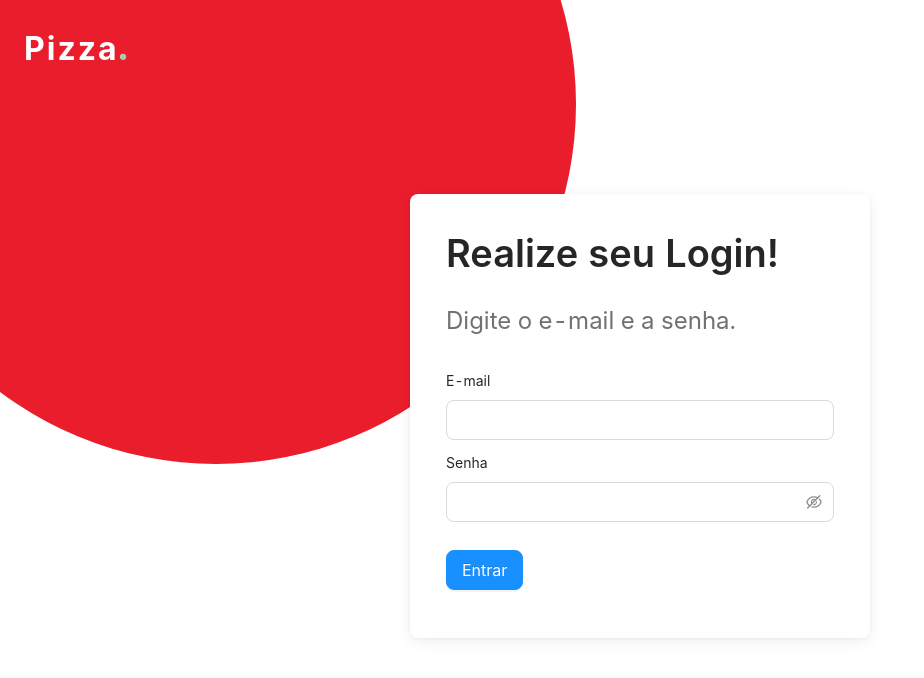
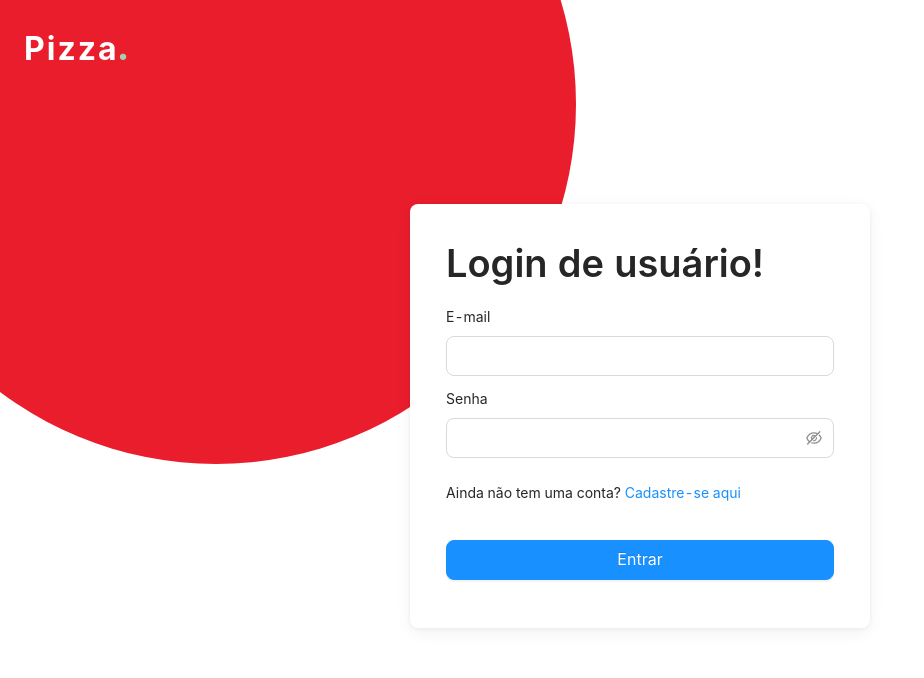
Before and after one commit to luizfban/TP-Pizzaria, a React (Create React App) app: page /login in a window 1280 px wide. Shown: the top 678 px of the page, without its empty margins (0-924 px from the left). Built offline with nearby package versions, Linux system fonts and the light colour scheme.

Commit message:
fix some things in login

```diff
--- /dev/null
+++ b/src/components/FormLayout.js
@@ -0,0 +1,51 @@
+import styled from "styled-components";
+
+const FormLayout = ({ children }) => (
+  <Wrapper>
+    <Logo>
+      Pizza<b>.</b>
+    </Logo>
+    {children}
+  </Wrapper>
+);
+
+const Wrapper = styled.section`
+  display: flex;
+  align-items: center;
+  justify-content: center;
+  position: relative;
+  height: 100%;
+  overflow-x: hidden;
+  padding: 64px 0 32px;
+
+  &:before {
+    content: "";
+    position: absolute;
+    background: #ea1d2c;
+    border-radius: 100%;
+    top: -32vh;
+    left: -18vh;
+    width: 90vh;
+    height: 90vh;
+  }
+
+  @media (max-height: 744px) {
+    height: auto;
+  }
+`;
+
+const Logo = styled.div`
+  position: absolute;
+  top: 24px;
+  left: 24px;
+  color: #fff;
+  font-size: 32px;
+  font-weight: 700;
+  letter-spacing: 2px;
+
+  b {
+    color: #a3d1ae;
+  }
+`;
+
+export default FormLayout;
--- a/src/components/Login.js
+++ b/src/components/Login.js
@@ -1,16 +1,13 @@
-import { Card, Form, Input, Button, Typography, Switch } from "antd";
+import { Card, Form, Input, Button, Typography, Space } from "antd";
+import { Link } from "react-router-dom";
 import styled from "styled-components";
 
+import FormLayout from "./FormLayout";
+
 const Login = ({ form, onSubmit, isLoading }) => (
-  <Wrapper>
-    <Logo>
-      Pizza<b>.</b>
-    </Logo>
-    <RegisterCard>
-      <Typography.Title>Realize seu Login!</Typography.Title>
-      <Typography.Title level={2}>
-        Digite o e-mail e a senha.
-      </Typography.Title>
+  <FormLayout>
+    <LoginCard>
+      <Typography.Title>Login de usuário!</Typography.Title>
       <Form layout="vertical" form={form} onFinish={onSubmit} size="large">
         <Form.Item label="E-mail" name="email" rules={[{ type: "email" }]}>
           <Input
@@ -18,52 +15,33 @@ const Login = ({ form, onSubmit, isLoading }) => (
           />
         </Form.Item>
 
-          <>
-            <Form.Item label="Senha" name="password">
-              <Input.Password
-                onChange={(e) =>
-                  form.setFieldsValue({ password: e.target.value })
-                }
-              />
-            </Form.Item>
-          </>
-
+        <Form.Item label="Senha" name="password">
+          <Input.Password
+            onChange={(e) => form.setFieldsValue({ password: e.target.value })}
+          />
+        </Form.Item>
+        <Space style={{ margin: "12px 0 20px" }}>
+          <Typography.Text>
+            Ainda não tem uma conta?{" "}
+            <Link to="/register">Cadastre-se aqui</Link>
+          </Typography.Text>
+        </Space>
         <Form.Item>
-          <Button type="primary" htmlType="submit" loading={isLoading}>
+          <Button
+            type="primary"
+            htmlType="submit"
+            style={{ width: "100%" }}
+            loading={isLoading}
+          >
             Entrar
           </Button>
         </Form.Item>
       </Form>
-    </RegisterCard>
-  </Wrapper>
+    </LoginCard>
+  </FormLayout>
 );
 
-const Wrapper = styled.section`
-  display: flex;
-  align-items: center;
-  justify-content: center;
-  position: relative;
-  height: 100%;
-  overflow-x: hidden;
-  padding: 64px 0 32px;
-
-  &:before {
-    content: "";
-    position: absolute;
-    background: #ea1d2c;
-    border-radius: 100%;
-    top: -32vh;
-    left: -18vh;
-    width: 90vh;
-    height: 90vh;
-  }
-
-  @media (max-height: 744px) {
-    height: auto;
-  }
-`;
-
-const RegisterCard = styled(Card)`
+const LoginCard = styled(Card)`
   box-shadow: 0 1px 4px rgb(0 0 0 / 5%), 0 4px 16px rgb(0 0 0 / 6%);
   border-radius: 8px;
   border: none;
@@ -140,18 +118,4 @@ const RegisterCard = styled(Card)`
   }
 `;
 
-const Logo = styled.div`
-  position: absolute;
-  top: 24px;
-  left: 24px;
-  color: #fff;
-  font-size: 32px;
-  font-weight: 700;
-  letter-spacing: 2px;
-
-  b {
-    color: #a3d1ae;
-  }
-`;
-
 export default Login;
--- a/src/components/Register.js
+++ b/src/components/Register.js
@@ -1,13 +1,22 @@
-import { Card, Form, Input, Button, Typography, Radio, Switch } from "antd";
+import {
+  Card,
+  Form,
+  Input,
+  Button,
+  Typography,
+  Radio,
+  Switch,
+  Space,
+} from "antd";
+import { Link } from "react-router-dom";
 import styled from "styled-components";
 
+import FormLayout from "./FormLayout";
+
 const Register = ({ userType, setUserType, form, onSubmit, isLoading }) => (
-  <Wrapper>
-    <Logo>
-      Pizza<b>.</b>
-    </Logo>
+  <FormLayout>
     <RegisterCard>
-      <Typography.Title>Cadastre o usuário aqui!</Typography.Title>
+      <Typography.Title>Cadastre aqui!</Typography.Title>
       <Typography.Title level={2}>
         Qual tipo de usuário deseja cadastrar?
       </Typography.Title>
@@ -52,7 +61,11 @@ const Register = ({ userType, setUserType, form, onSubmit, isLoading }) => (
             </Form.Item>
           </>
         )}
-
+        <Space style={{ margin: "12px 0 20px" }}>
+          <Typography.Text>
+            Já possui uma conta? <Link to="/login">Faça login aqui</Link>
+          </Typography.Text>
+        </Space>
         <Form.Item>
           <Button type="primary" htmlType="submit" loading={isLoading}>
             Cadastrar
@@ -60,33 +73,8 @@ const Register = ({ userType, setUserType, form, onSubmit, isLoading }) => (
         </Form.Item>
       </Form>
     </RegisterCard>
-  </Wrapper>
+  </FormLayout>
 );
-
-const Wrapper = styled.section`
-  display: flex;
-  align-items: center;
-  justify-content: center;
-  position: relative;
-  height: 100%;
-  overflow-x: hidden;
-  padding: 64px 0 32px;
-
-  &:before {
-    content: "";
-    position: absolute;
-    background: #ea1d2c;
-    border-radius: 100%;
-    top: -32vh;
-    left: -18vh;
-    width: 90vh;
-    height: 90vh;
-  }
-
-  @media (max-height: 744px) {
-    height: auto;
-  }
-`;
 
 const RegisterCard = styled(Card)`
   box-shadow: 0 1px 4px rgb(0 0 0 / 5%), 0 4px 16px rgb(0 0 0 / 6%);
@@ -165,18 +153,4 @@ const RegisterCard = styled(Card)`
   }
 `;
 
-const Logo = styled.div`
-  position: absolute;
-  top: 24px;
-  left: 24px;
-  color: #fff;
-  font-size: 32px;
-  font-weight: 700;
-  letter-spacing: 2px;
-
-  b {
-    color: #a3d1ae;
-  }
-`;
-
 export default Register;
--- a/src/containers/Login.js
+++ b/src/containers/Login.js
@@ -2,24 +2,24 @@ import { Form, notification } from "antd";
 
 import api from "../services/api";
 import { Login as LoginComponent } from "../components";
+import { useNavigate } from "react-router-dom";
 
 const Login = () => {
   const [form] = Form.useForm();
-
-  const url = "login";
+  const navigate = useNavigate();
 
   const onSubmit = async () => {
     try {
-      await api.post(url, form.getFieldsValue());
+      await api.post("/login", form.getFieldsValue());
 
       notification.success({
-        message: "Login realizado com sucesso!",
-        description:
-          "",
+        message: "Login feito com sucesso!",
+        description: "Use nossa plataforma!",
       });
+      navigate("/");
     } catch {
       notification.error({
-        message: "Erro ao realizar o login!",
+        message: "Erro ao fazer login!",
         description: "Tente novamente...",
       });
     }
--- a/src/containers/Register.js
+++ b/src/containers/Register.js
@@ -3,10 +3,12 @@ import { Form, notification } from "antd";
 
 import api from "../services/api";
 import { Register as RegisterComponent } from "../components";
+import { useNavigate } from "react-router-dom";
 
 const Register = () => {
   const [userType, setUserType] = useState("customer");
   const [form] = Form.useForm();
+  const navigate = useNavigate();
 
   const url = userType === "customer" ? "/signup" : "add-employee";
 
@@ -19,6 +21,8 @@ const Register = () => {
         description:
           "Agora você tem acesso a plataforma para realizar diversas ações de acordo com o tipo de usuário",
       });
+
+      navigate("/login");
     } catch {
       notification.error({
         message: "Erro ao cadastrar usuário!",
--- a/src/routes/index.js
+++ b/src/routes/index.js
@@ -1,8 +1,12 @@
 import React from "react";
-import { BrowserRouter as Router, Routes, Route } from "react-router-dom";
+import {
+  BrowserRouter as Router,
+  Routes,
+  Route,
+  Navigate,
+} from "react-router-dom";
 
-import { Register } from "../pages";
-import { Login } from "../pages";
+import { Register, Login } from "../pages";
 import PrivateRoute from "./PrivateRoute";
 
 export default function CustomRoutes() {
@@ -11,7 +15,7 @@ export default function CustomRoutes() {
       <Routes>
         <Route path="/register" element={<Register />} />
         <Route path="/login" element={<Login />} />
-        <Route path="/" element={<div>teste</div>} />
+        <Route path="*" element={<Navigate to="/login" replace />} />
         <Route path="/private" element={<PrivateRoute />}>
           {/* rotas privadas */}
         </Route>
```
